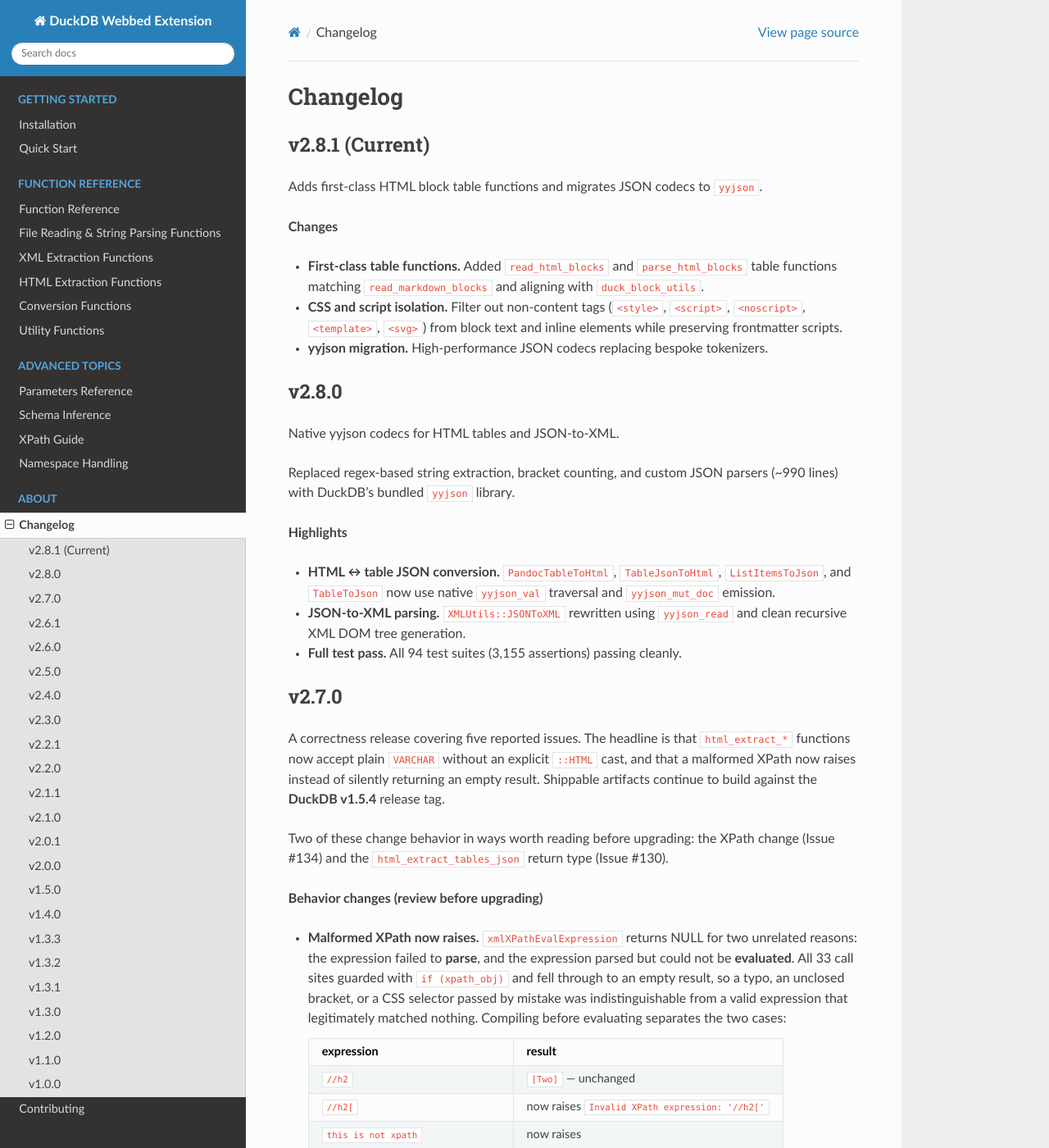
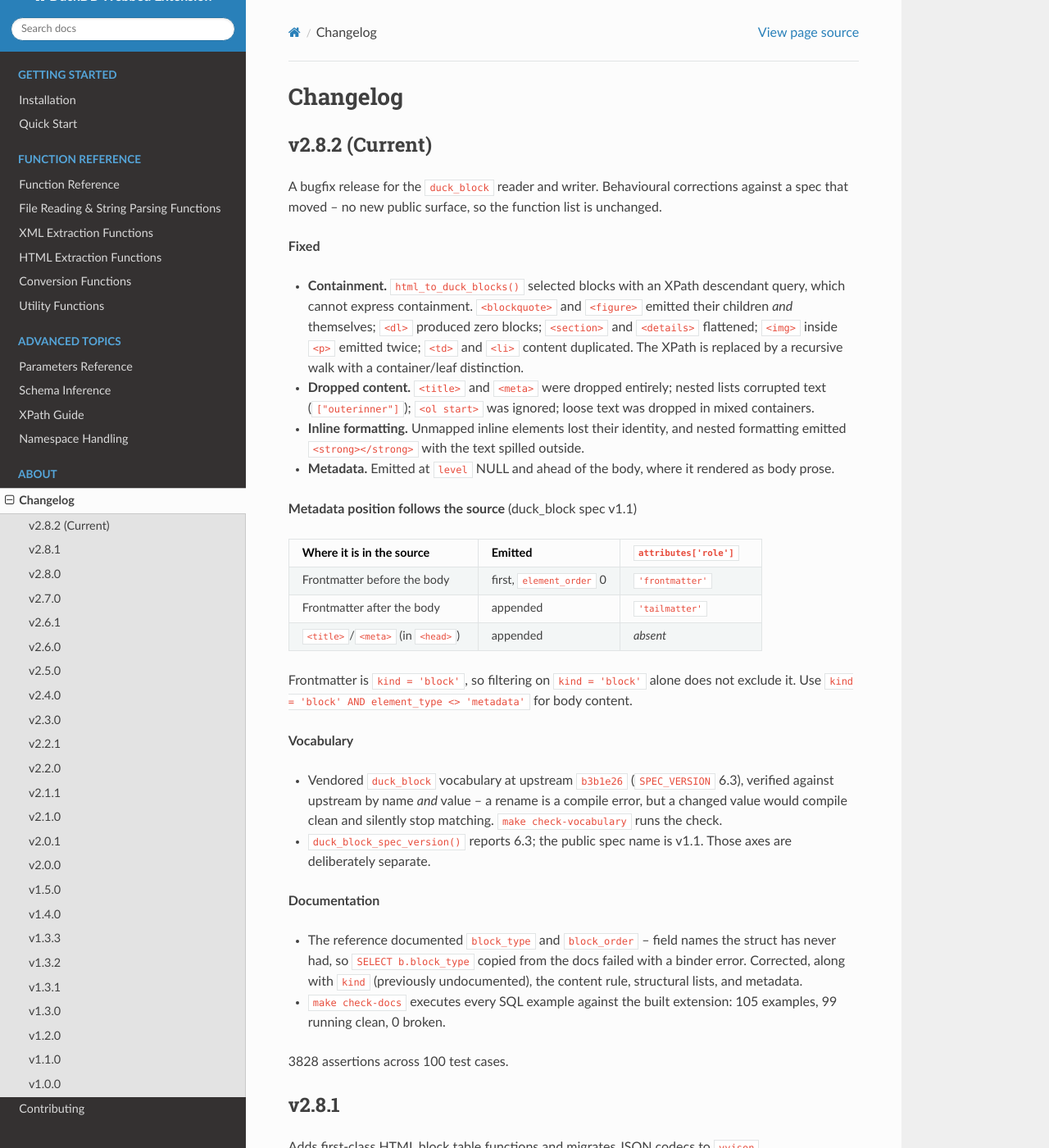
Before and after one commit to teaguesterling/duckdb_webbed, a Sphinx documentation site: the page built from docs/changelog.rst, in a window 1280 px wide and 1400 px high. Shown: the whole window at 82% size. Built offline with Sphinx 7.4.7 and the Read the Docs theme 3.1.0, drawn with Linux system fonts in a browser that asks for light colours.

Commit message:
docs: add the v2.8.2 changelog entry
The release exists and the changelog still opened with "v2.8.1 (Current)".
Stale the moment the tag was pushed -- the release itself created the
defect.

Records the containment fixes, the v1.1 metadata positioning table, and
the vocabulary bump to SPEC_VERSION 6.3.

Carries the consumer-facing gotcha rather than just the rule: frontmatter
is kind='block', so filtering on kind='block' alone does not exclude it.
A reader following the ordering table without that would quietly treat a
frontmatter blob as body content. The filter in the entry was run, not
just written.

Sphinx warnings unchanged (22 before, 22 after).

```diff
--- a/docs/changelog.rst
+++ b/docs/changelog.rst
@@ -1,8 +1,74 @@
 Changelog
 =========
 
-v2.8.1 (Current)
+v2.8.2 (Current)
 ----------------
+
+A bugfix release for the ``duck_block`` reader and writer. Behavioural
+corrections against a spec that moved -- no new public surface, so the function
+list is unchanged.
+
+**Fixed**
+
+- **Containment.** ``html_to_duck_blocks()`` selected blocks with an XPath
+  descendant query, which cannot express containment. ``<blockquote>`` and
+  ``<figure>`` emitted their children *and* themselves; ``<dl>`` produced zero
+  blocks; ``<section>`` and ``<details>`` flattened; ``<img>`` inside ``<p>``
+  emitted twice; ``<td>`` and ``<li>`` content duplicated. The XPath is replaced
+  by a recursive walk with a container/leaf distinction.
+- **Dropped content.** ``<title>`` and ``<meta>`` were dropped entirely; nested
+  lists corrupted text (``["outerinner"]``); ``<ol start>`` was ignored; loose
+  text was dropped in mixed containers.
+- **Inline formatting.** Unmapped inline elements lost their identity, and
+  nested formatting emitted ``<strong></strong>`` with the text spilled outside.
+- **Metadata.** Emitted at ``level`` NULL and ahead of the body, where it
+  rendered as body prose.
+
+**Metadata position follows the source** (duck_block spec v1.1)
+
+.. list-table::
+   :header-rows: 1
+   :widths: 40 30 30
+
+   * - Where it is in the source
+     - Emitted
+     - ``attributes['role']``
+   * - Frontmatter before the body
+     - first, ``element_order`` 0
+     - ``'frontmatter'``
+   * - Frontmatter after the body
+     - appended
+     - ``'tailmatter'``
+   * - ``<title>``/``<meta>`` (in ``<head>``)
+     - appended
+     - *absent*
+
+Frontmatter is ``kind = 'block'``, so filtering on ``kind = 'block'`` alone does
+not exclude it. Use ``kind = 'block' AND element_type <> 'metadata'`` for body
+content.
+
+**Vocabulary**
+
+- Vendored ``duck_block`` vocabulary at upstream ``b3b1e26``
+  (``SPEC_VERSION`` 6.3), verified against upstream by name *and* value --
+  a rename is a compile error, but a changed value would compile clean and
+  silently stop matching. ``make check-vocabulary`` runs the check.
+- ``duck_block_spec_version()`` reports 6.3; the public spec name is v1.1.
+  Those axes are deliberately separate.
+
+**Documentation**
+
+- The reference documented ``block_type`` and ``block_order`` -- field names the
+  struct has never had, so ``SELECT b.block_type`` copied from the docs failed
+  with a binder error. Corrected, along with ``kind`` (previously undocumented),
+  the content rule, structural lists, and metadata.
+- ``make check-docs`` executes every SQL example against the built extension:
+  105 examples, 99 running clean, 0 broken.
+
+3828 assertions across 100 test cases.
+
+v2.8.1
+------
 
 Adds first-class HTML block table functions and migrates JSON codecs to
 ``yyjson``.
```
